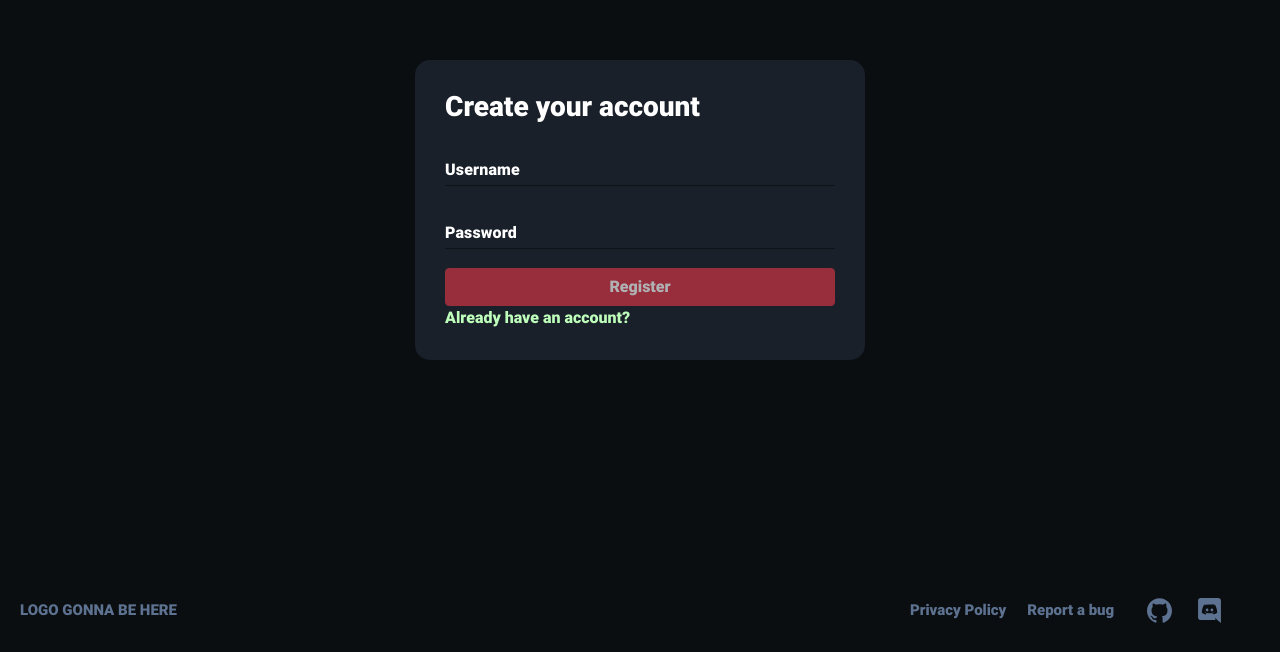
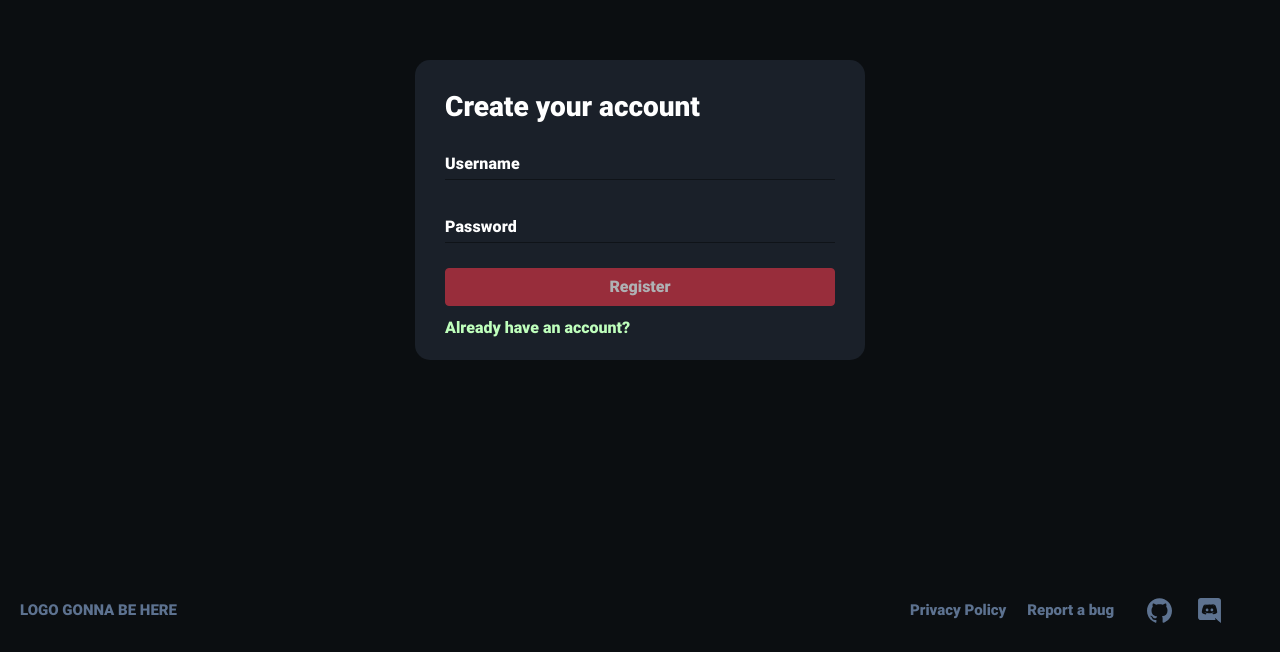
Before and after one commit to michalzard/Destiny, a React (Create React App) app: page /register in a window 1280 px wide. Shown: the part 148-800 px from the top of the page. Built offline with nearby package versions, Linux system fonts and the light colour scheme.

Commit message:
link margin-top 10px

```diff
--- a/src/styles/auth/Login.scss
+++ b/src/styles/auth/Login.scss
@@ -32,6 +32,9 @@
     h3 {
       flex: .3;
     }
+    a{
+      margin-top: 10px;
+  }
   }
 
   .panel_info {
--- a/src/styles/auth/Register.scss
+++ b/src/styles/auth/Register.scss
@@ -30,6 +30,9 @@
     padding:30px;
     h3{
         flex:.3;
+    }
+    a{
+        margin-top: 10px;
     }
 }
 .panel_input{
```
